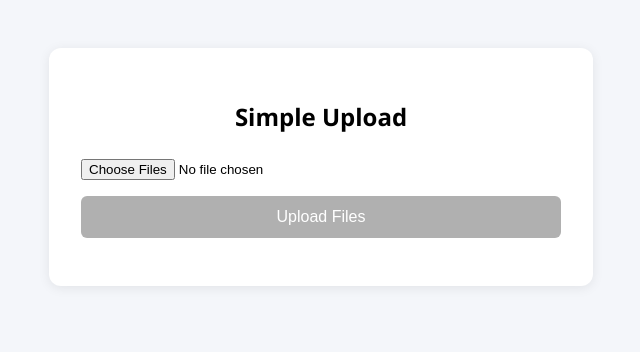
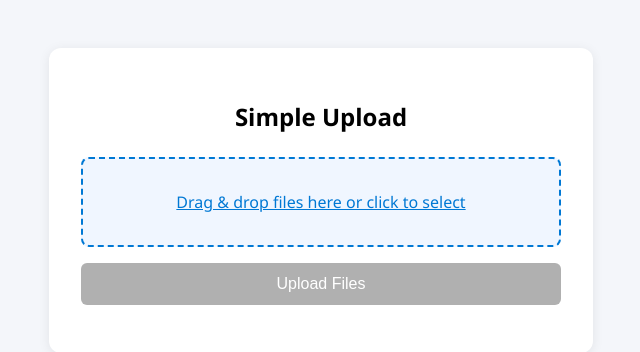
Before and after one commit to ExeqZ/simple-upload, a Flask app: page / in a window 1280 px wide. Shown: the top 352 px of the page, without its empty margins (319-959 px from the left). Run offline with Flask 3, Linux system fonts and the light colour scheme.

Commit message:
feat: enhance file upload UI with drag-and-drop support and improve README documentation

```diff
--- a/templates/index.html
+++ b/templates/index.html
@@ -66,6 +66,30 @@
       background: #b0b0b0;
       cursor: not-allowed;
     }
+    .dropzone {
+      border: 2px dashed #0078d4;
+      border-radius: 8px;
+      padding: 32px 0;
+      text-align: center;
+      color: #0078d4;
+      background: #f0f6ff;
+      margin-bottom: 16px;
+      transition: background 0.2s, border-color 0.2s;
+    }
+    .dropzone.dragover {
+      background: #e3f1ff;
+      border-color: #005fa3;
+      color: #005fa3;
+    }
+    .dropzone input[type="file"] {
+      display: none;
+    }
+    .dropzone-label {
+      cursor: pointer;
+      font-weight: 500;
+      color: #0078d4;
+      text-decoration: underline;
+    }
   </style>
 </head>
 <body>
@@ -91,12 +115,37 @@
       const [progress, setProgress] = useState({});
       const [status, setStatus] = useState('');
       const [isUploading, setIsUploading] = useState(false);
+      const [dragActive, setDragActive] = useState(false);
       const abortControllers = useRef({});
+      const fileInputRef = useRef();
 
       const handleFileChange = (e) => {
         setFiles(Array.from(e.target.files));
         setProgress({});
         setStatus('');
+      };
+
+      const handleDrop = (e) => {
+        e.preventDefault();
+        e.stopPropagation();
+        setDragActive(false);
+        if (e.dataTransfer.files && e.dataTransfer.files.length > 0) {
+          setFiles(Array.from(e.dataTransfer.files));
+          setProgress({});
+          setStatus('');
+        }
+      };
+
+      const handleDragOver = (e) => {
+        e.preventDefault();
+        e.stopPropagation();
+        setDragActive(true);
+      };
+
+      const handleDragLeave = (e) => {
+        e.preventDefault();
+        e.stopPropagation();
+        setDragActive(false);
       };
 
       // Chunked upload for large files (up to multi-TB)
@@ -238,17 +287,37 @@
         setStatus('Upload aborted by user.');
       };
 
+      const handleZoneClick = () => {
+        if (fileInputRef.current) {
+          fileInputRef.current.value = '';
+          fileInputRef.current.click();
+        }
+      };
+
       return (
         React.createElement('div', { className: 'container' },
           React.createElement('h2', null, 'Simple Upload'),
-          React.createElement('input', {
-            type: 'file',
-            multiple: true,
-            onChange: handleFileChange,
-            disabled: isUploading,
-            style: { marginBottom: 16, width: '100%' },
-            'aria-label': 'Select files to upload'
-          }),
+          React.createElement('div', {
+            className: 'dropzone' + (dragActive ? ' dragover' : ''),
+            onClick: handleZoneClick,
+            onDragOver: handleDragOver,
+            onDragLeave: handleDragLeave,
+            onDragEnd: handleDragLeave,
+            onDrop: handleDrop,
+            tabIndex: 0,
+            role: 'button',
+            'aria-label': 'Drag and drop files here or click to select files'
+          },
+            React.createElement('input', {
+              type: 'file',
+              multiple: true,
+              ref: fileInputRef,
+              onChange: handleFileChange,
+              tabIndex: -1,
+              style: { display: 'none' }
+            }),
+            React.createElement('span', { className: 'dropzone-label' }, 'Drag & drop files here or click to select')
+          ),
           React.createElement('button', {
             onClick: handleUpload,
             disabled: isUploading || files.length === 0
```
Also changed, not shown: README.md.
